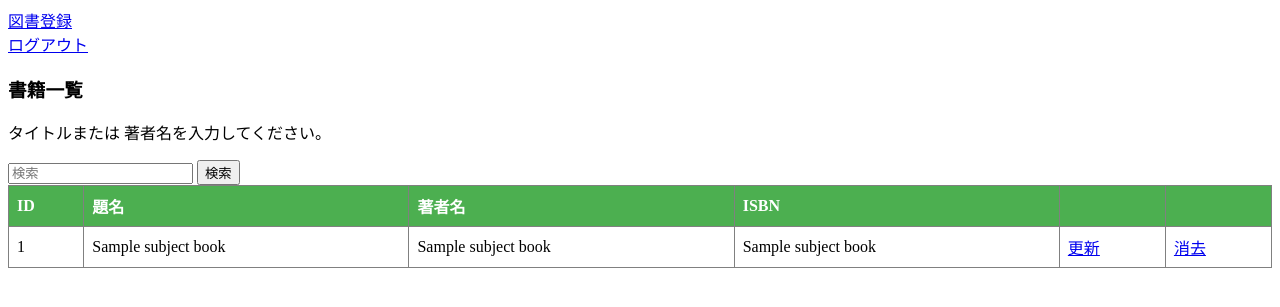
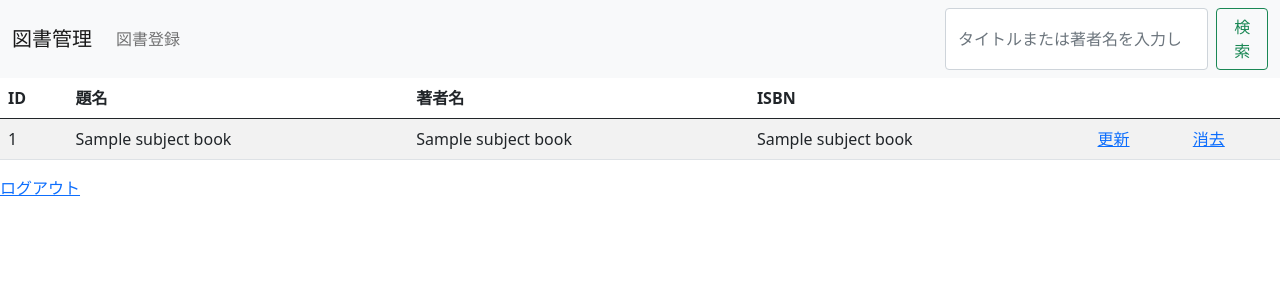
Before and after one commit to eiki4221113/subject_book, a Flask app: page /a_login_success in a window 1280 px wide. Shown: the top 307 px of the page. Run offline with Flask 3, Linux system fonts and the light colour scheme; the visitor is signed in with stand-in values (Sample User, id 1); a database or web service that is not in the repository returns one stand-in record (values such as "Sample title"); some libraries are stand-ins or nearby versions.

Commit message:
デザイン調整

```diff
--- a/subject_book/templates/a_login_success.html
+++ b/subject_book/templates/a_login_success.html
@@ -1,45 +1,40 @@
 <!DOCTYPE html>
 <html>
   <head>
-    <style>
-      table {
-        border-collapse: collapse;
-        width: 100%;
-      }
-      th, td {
-        text-align: left;
-        padding: 8px;
-      }
-      tr:nth-child(even) {
-        background-color: #f2f2f2;
-      }
-      th {
-        background-color: #4CAF50;
-        color: white;
-      }
-    </style>
     <title>管理者ダッシュボード</title>
-    <a href="/add_book">図書登録</a><br>
-    <a href="{{ url_for('index') }}">ログアウト</a>
-
+    <link href="https://cdn.jsdelivr.net/npm/bootstrap@5.0.2/dist/css/bootstrap.min.css" rel="stylesheet" integrity="sha384-EVSTQN3/azprG1Anm3QDgpJLIm9Nao0Yz1ztcQTwFspd3yD65VohhpuuCOmLASjC" crossorigin="anonymous">
   </head>
   <body>
-    <h3>書籍一覧</h3>
-    <p>タイトルまたは 著者名を入力してください。</p>
-    <form action="{{ url_for('search_books') }}" method="get">
-      <input type="text" name="query" placeholder="検索">
-      <input type="submit" value="検索">
+    <nav class="navbar navbar-expand-xl navbar-light bg-light">
+      <div class="container-fluid">
+        <a class="navbar-brand" href="#">図書管理</a>
+        <button class="navbar-toggler" type="button" data-bs-toggle="collapse" data-bs-target="#navbarBasic" aria-controls="navbarBasic" aria-expanded="false" aria-label="Toggle navigation">
+          <span class="navbar-toggler-icon"></span>
+        </button>
+        <div class="collapse navbar-collapse show" id="navbarBasic">
+          <ul class="navbar-nav me-auto mb-2 mb-xl-0">
+            </li>
+            <li class="nav-item">
+              <a class="nav-link" href="/add_book">図書登録</a>
+            </li>
+          </ul>
+          <form class="d-flex" action="{{ url_for('search_books') }}" method="get">
+            <input class="form-control me-2" name="query" type="search" placeholder="タイトルまたは著者名を入力してください" aria-label="Search">
+            <button class="btn btn-outline-success" type="submit">検索</button>
           </form>
-    <table>
-      <table border="1">
+        </div>
+      </div>
+    </nav>
+    </form>
+    <table class="table table-striped table-hover">
         <thead>
           <tr>
             <th>ID</th>
             <th>題名</th>
             <th>著者名</th>
             <th>ISBN</th>
-            <th></th> <!-- Add an empty header cell for the edit button -->
-            <th></th> <!-- Add an empty header cell for the delete button -->
+            <th></th>
+            <th></th>
           </tr>
         </thead>
         <tbody>
@@ -49,14 +44,13 @@
             <td>{{ book[1] }}</td>
             <td>{{ book[2] }}</td>
               <td>{{ book[3] }}</td>
-              <!-- Add an edit button in the second to last cell -->
               <td><a href="{{ url_for('edit_book', book_id=book[0]) }}">更新</a></td>
-              <!-- Add a delete button in the last cell -->
               <td><a href="{{ url_for('delete_book', book_id=book[0]) }}">消去</a></td>
             </tr>
             {% endfor %}
           </tbody>
         </table>
       </table>
+      <a href="{{ url_for('index') }}">ログアウト</a>
   </body>
 </html>
```
Also changed, not shown: subject_book/templates/index.html (+25 -27 lines), subject_book/templates/login_success.html (+11 -26 lines). Lines whose indentation alone changed are shown as unchanged.
